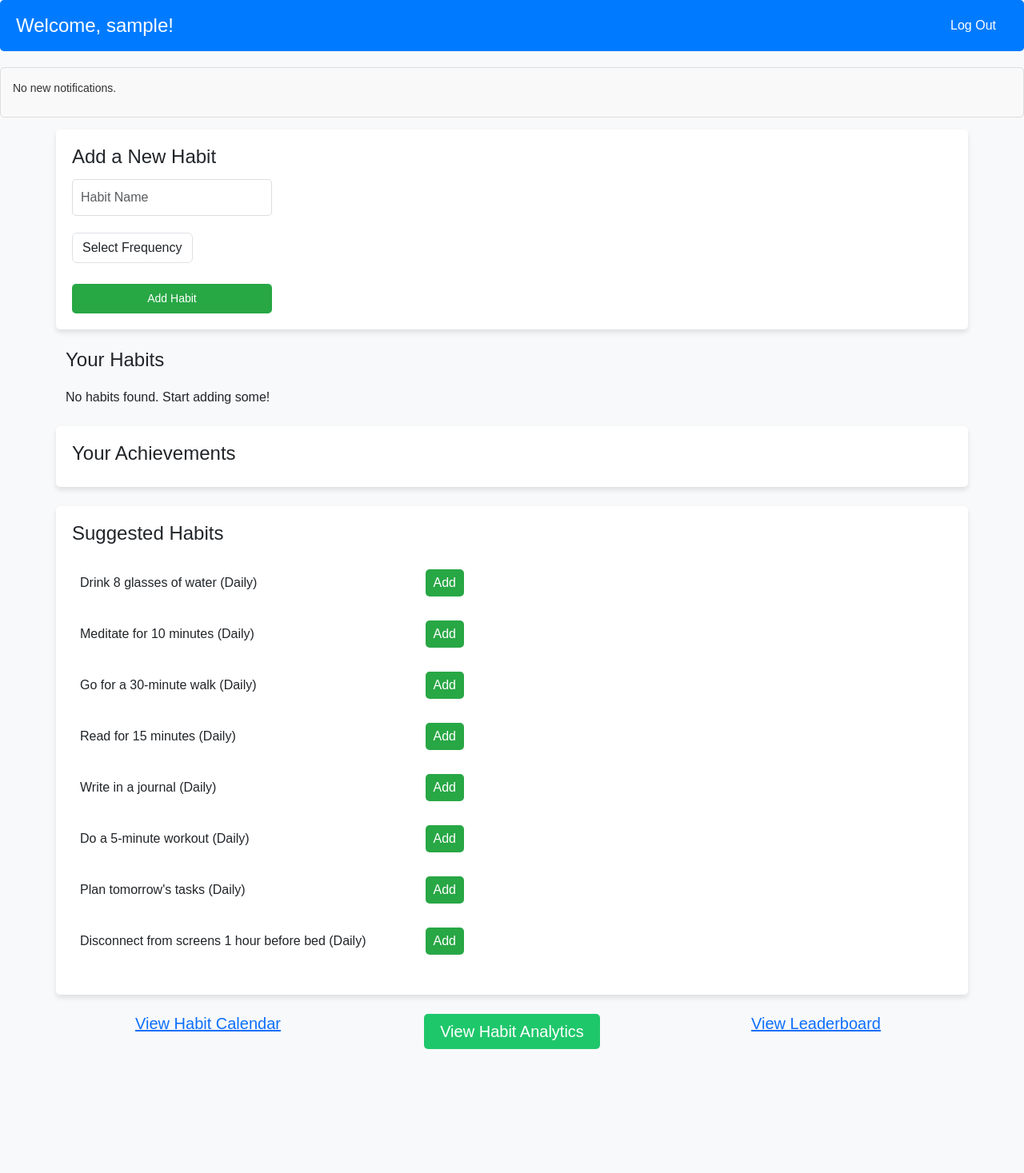
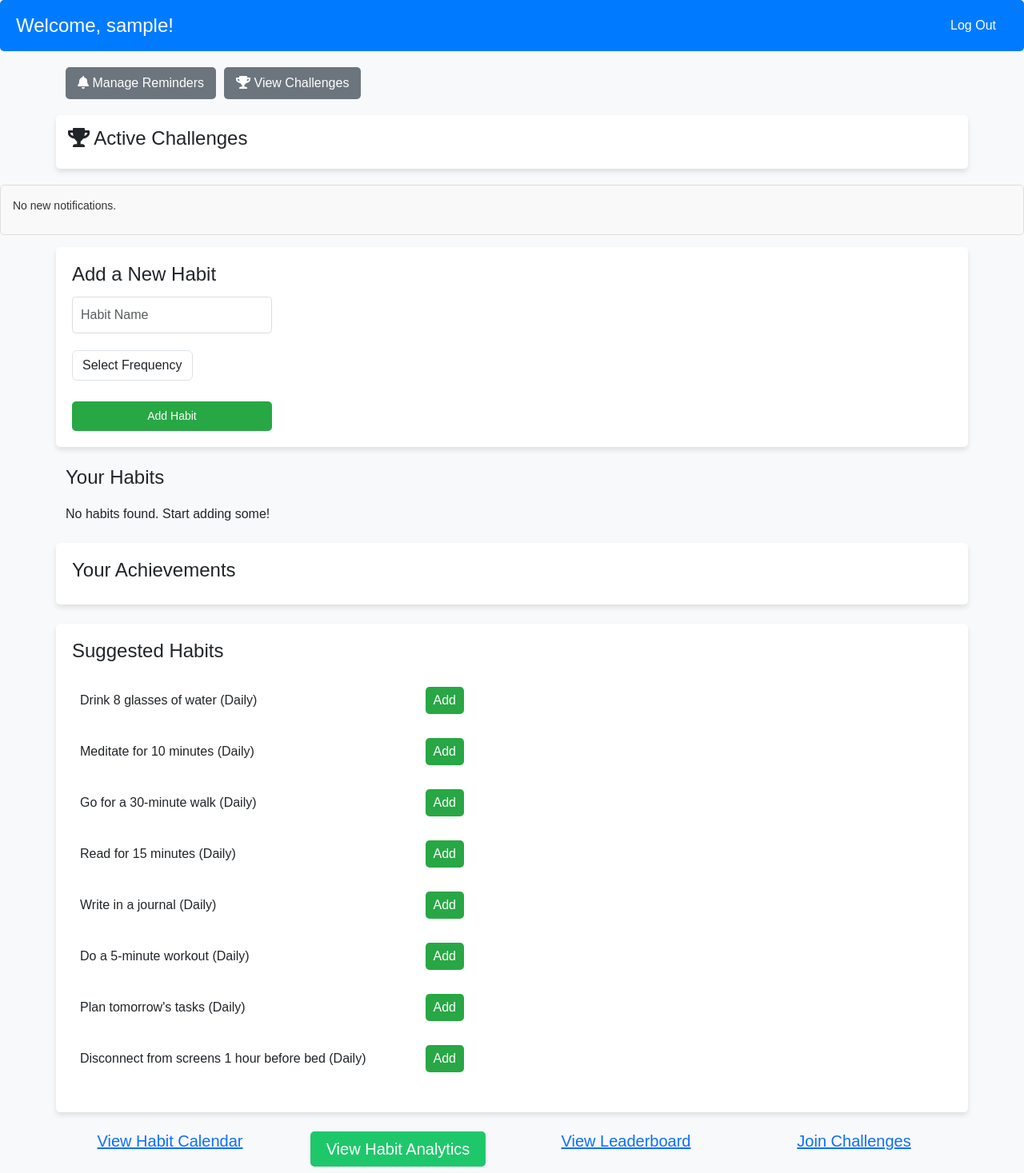
Before and after one commit to milkink/habit-tracker, a Flask app: page /dashboard in a window 1280 px wide. Shown: the whole page at 80% size. Before the commit the page ends 1312 px from the top, so only its background shows below. Run offline with Flask 3, Linux system fonts and the light colour scheme; the visitor is signed in with stand-in values (Sample User, id 1); data comes from the database, SQL or seed files in the repository; data that the repository does not hold is empty.

Commit message:
Update dashboard.html

```diff
--- a/templates/dashboard.html
+++ b/templates/dashboard.html
@@ -9,6 +9,7 @@
     <link rel="stylesheet" href="https://cdnjs.cloudflare.com/ajax/libs/font-awesome/5.15.4/css/all.min.css">
     <link rel="stylesheet" href="https://cdnjs.cloudflare.com/ajax/libs/toastr.js/latest/toastr.min.css">
     <link rel="stylesheet" href="{{ url_for('static', filename='dashboard.css') }}">
+    <link rel="stylesheet" href="{{ url_for('static', filename='css/new-features.css') }}">
 
     <!-- JavaScript Dependencies -->
     <script src="https://code.jquery.com/jquery-3.6.0.min.js"></script>
@@ -21,9 +22,12 @@
     <script src="{{ url_for('static', filename='js/achievements.js') }}"></script>
     <script src="{{ url_for('static', filename='js/notes.js') }}"></script>
     <script src="{{ url_for('static', filename='js/suggestions.js') }}"></script>
+    <script src="{{ url_for('static', filename='js/reminders.js') }}"></script>
+    <script src="{{ url_for('static', filename='js/challenges.js') }}"></script>
+    <script src="{{ url_for('static', filename='js/preferences.js') }}"></script>
     <script src="{{ url_for('static', filename='js/main.js') }}"></script>
     <style>
-        /* Keep existing styles */
+
         body {
             background-color: #f8f9fa;
             font-family: Arial, sans-serif;
@@ -130,6 +134,43 @@
             gap: 10px;
             align-items: center;
         }
+
+        .quick-actions {
+            display: flex;
+            gap: 10px;
+            margin-bottom: 20px;
+        }
+
+        .quick-action-btn {
+            background-color: #6c757d;
+            color: white;
+            border: none;
+            padding: 8px 15px;
+            border-radius: 5px;
+            cursor: pointer;
+            transition: background-color 0.3s;
+        }
+
+        .quick-action-btn:hover {
+            background-color: #5a6268;
+        }
+
+        .active-challenges {
+            background-color: #ffffff;
+            padding: 15px;
+            border-radius: 5px;
+            box-shadow: 0 4px 6px rgba(0, 0, 0, 0.1);
+            margin-bottom: 20px;
+        }
+
+        .reminder-badge {
+            background-color: #17a2b8;
+            color: white;
+            padding: 2px 8px;
+            border-radius: 12px;
+            font-size: 0.8em;
+            margin-left: 10px;
+        }
     </style>
 </head>
 <body>
@@ -137,6 +178,26 @@
     <div class="welcome-header">
         <h2>Welcome, {{ current_user.username }}!</h2>
         <a href="{{ url_for('logout') }}" class="logout-link">Log Out</a>
+    </div>
+
+    <!-- Quick Actions -->
+    <div class="container">
+        <div class="quick-actions">
+            <button class="quick-action-btn" onclick="window.location.href='{{ url_for('reminders') }}'">
+                <i class="fas fa-bell"></i> Manage Reminders
+            </button>
+            <button class="quick-action-btn" onclick="window.location.href='{{ url_for('challenges') }}'">
+                <i class="fas fa-trophy"></i> View Challenges
+            </button>
+        </div>
+    </div>
+
+    <!-- Active Challenges Section -->
+    <div class="container active-challenges">
+        <h4><i class="fas fa-trophy"></i> Active Challenges</h4>
+        <div id="active-challenges-container">
+            <!-- Active challenges will be loaded here -->
+        </div>
     </div>
 
     <!-- Notifications Area -->
@@ -176,8 +237,16 @@
                                {% if habit.last_completed and habit.last_completed == now.date() %} checked {% endif %}>
                         {{ habit.habit_name }} ({{ habit.frequency }}) -
                         Streak: <span id="habit-streak-{{ habit.id }}">{{ habit.streak }}</span>
+                        {% if habit.has_reminder %}
+                            <span class="reminder-badge">
+                                <i class="fas fa-bell"></i> Reminder Set
+                            </span>
+                        {% endif %}
                     </label>
                     <div class="habit-actions">
+                        <button class="btn btn-sm btn-info" onclick="setReminder({{ habit.id }})">
+                            <i class="fas fa-bell"></i>
+                        </button>
                         <button class="add-note-btn" onclick="openNoteModal({{ habit.id }})">
                             <i class="fas fa-sticky-note"></i> Notes
                         </button>
@@ -209,14 +278,17 @@
     <!-- Links Section -->
     <div class="container mt-4">
         <div class="row">
-            <div class="col-md-4 text-center">
+            <div class="col-md-3 text-center">
                 <h5><a href="{{ url_for('calendar') }}" class="calendar-link">View Habit Calendar</a></h5>
             </div>
-            <div class="col-md-4 text-center">
+            <div class="col-md-3 text-center">
                 <h5><a href="{{ url_for('analytics') }}" class="analytics-link">View Habit Analytics</a></h5>
             </div>
-            <div class="col-md-4 text-center">
+            <div class="col-md-3 text-center">
                 <h5><a href="{{ url_for('leaderboard') }}" class="leaderboard-link">View Leaderboard</a></h5>
+            </div>
+            <div class="col-md-3 text-center">
+                <h5><a href="{{ url_for('challenges') }}" class="challenges-link">Join Challenges</a></h5>
             </div>
         </div>
     </div>
```
Also changed, not shown: other parts of templates/dashboard.html (+33 -0 lines).
